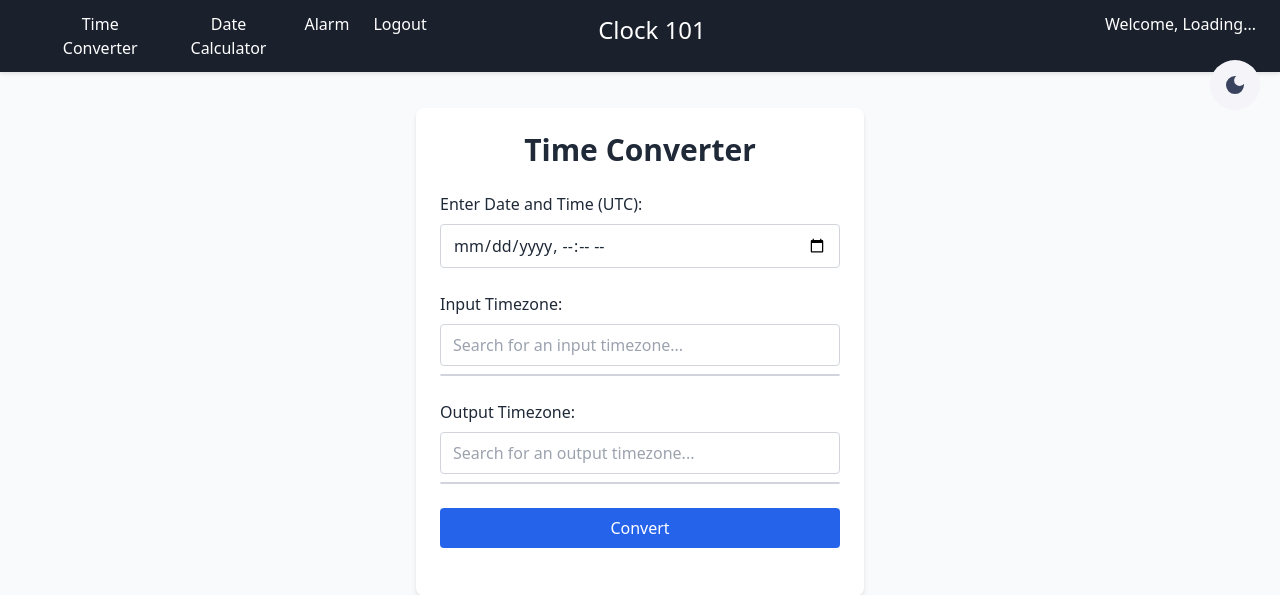
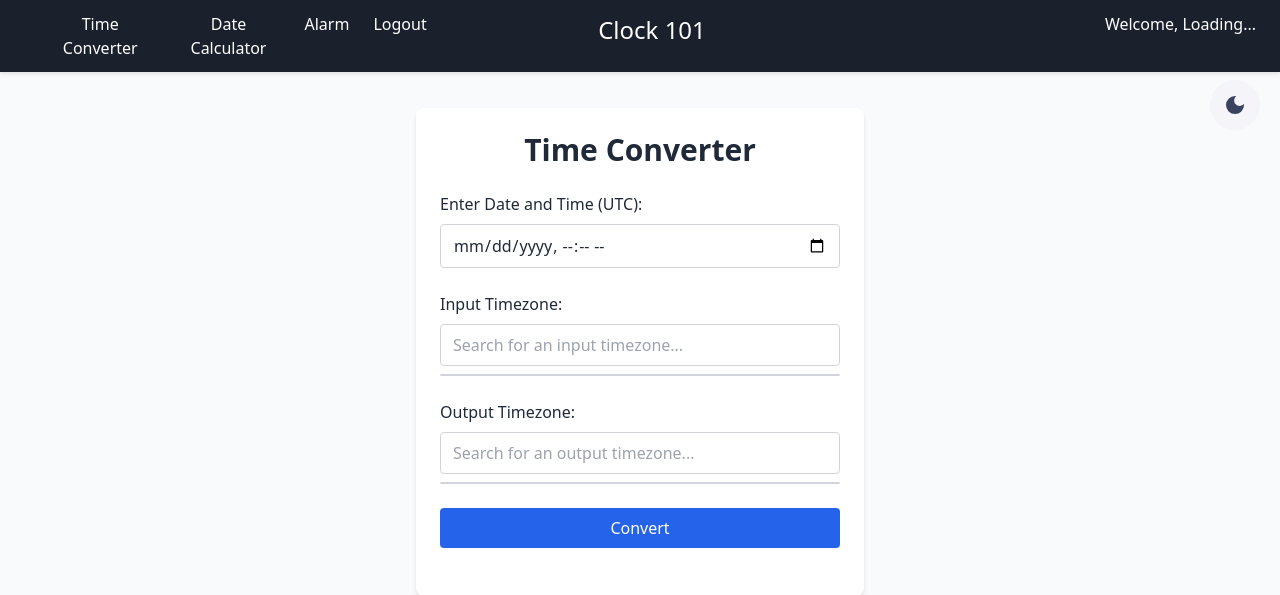
Before and after one commit to BlankW100/Clock_101, a PHP site: page /calculator.html in a window 1280 px wide. Shown: the top 595 px of the page. Run offline with PHP 8.4, Linux system fonts and the light colour scheme; some libraries are stand-ins or nearby versions.

Commit message:
let button move downwards

```diff
--- a/html/assets/css/navbar.css
+++ b/html/assets/css/navbar.css
@@ -85,7 +85,7 @@ body {
   justify-content: center;
   align-items: center;
   position: fixed;
-  top: 60px;
+  top: 80px;
   right: 20px;
 }
 
```
